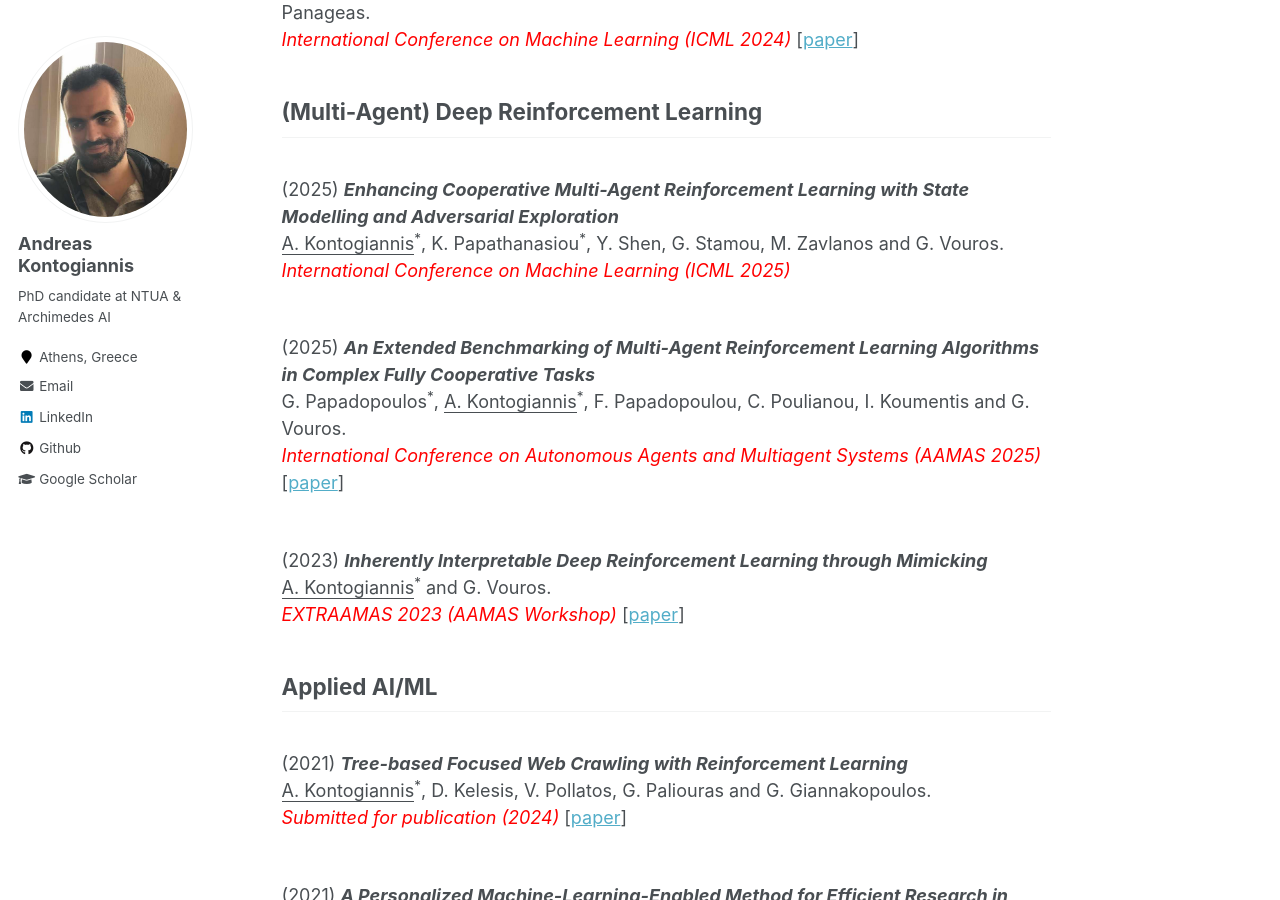
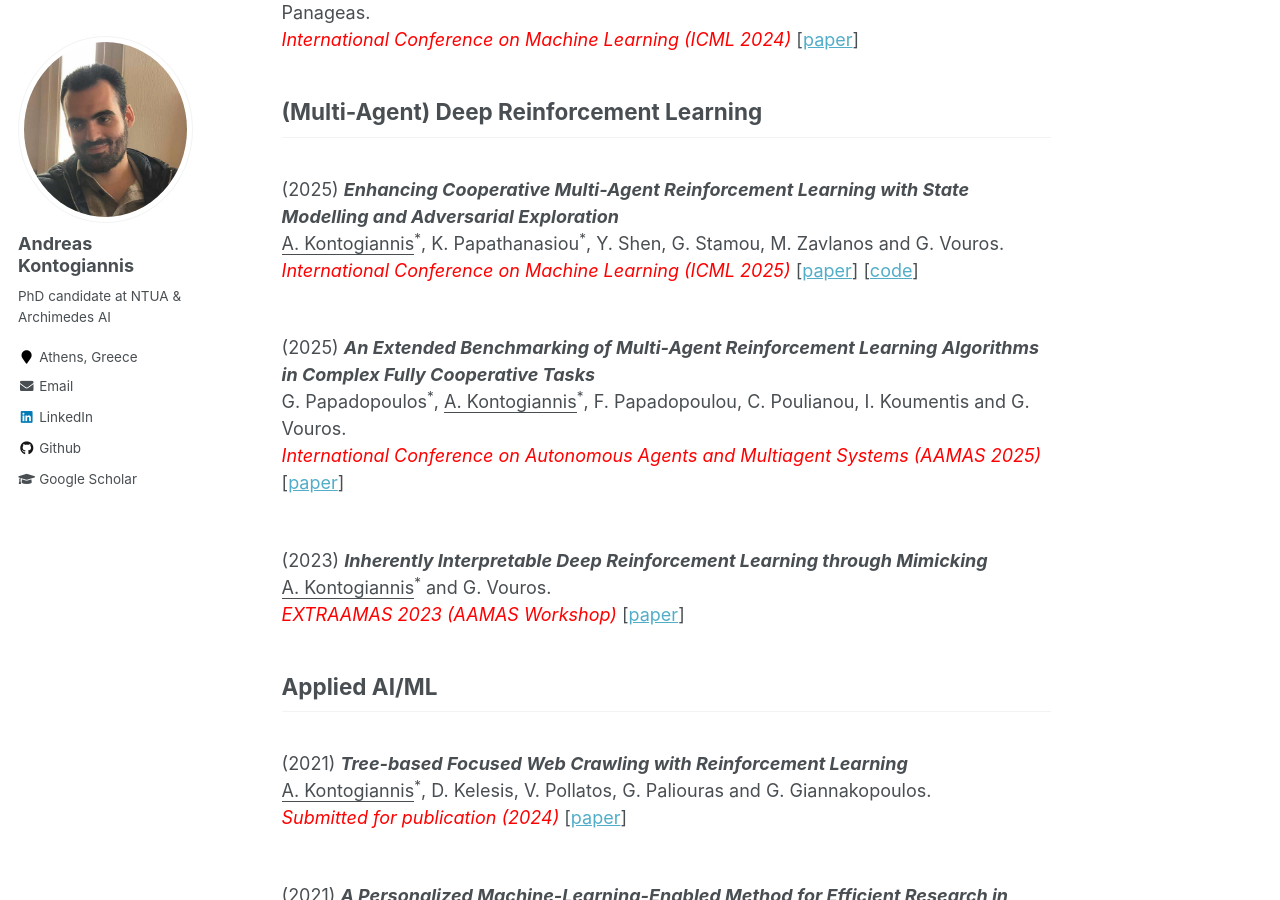
Before and after one commit to ddaedalus/ddaedalus.github.io, a Jekyll site: the page built from _pages/publications.md, in a window 1280 px wide and 900 px high, scrolled down 343 px. Built offline with Jekyll 4.4.1, drawn with Linux system fonts in a browser that asks for light colours.

Commit message:
Update publications.md

```diff
--- a/_pages/publications.md
+++ b/_pages/publications.md
@@ -29,7 +29,7 @@ _<font color="red">International Conference on Machine Learning (ICML 2024)</fon
 <br/>
 <u>A. Kontogiannis</u><sup>*</sup>, K. Papathanasiou<sup>*</sup>, Y. Shen, G. Stamou, M. Zavlanos and G. Vouros.
 <br/>
-_<font color="red">International Conference on Machine Learning (ICML 2025)</font>_
+_<font color="red">International Conference on Machine Learning (ICML 2025)</font>_ [[paper](https://www.arxiv.org/abs/2505.05262)] [[code](https://github.com/ddaedalus/smpe/tree/main)]
 
 <br/>
 (2025) <i><b> An Extended Benchmarking of Multi-Agent Reinforcement Learning Algorithms in Complex Fully Cooperative Tasks </b> </i>
```
